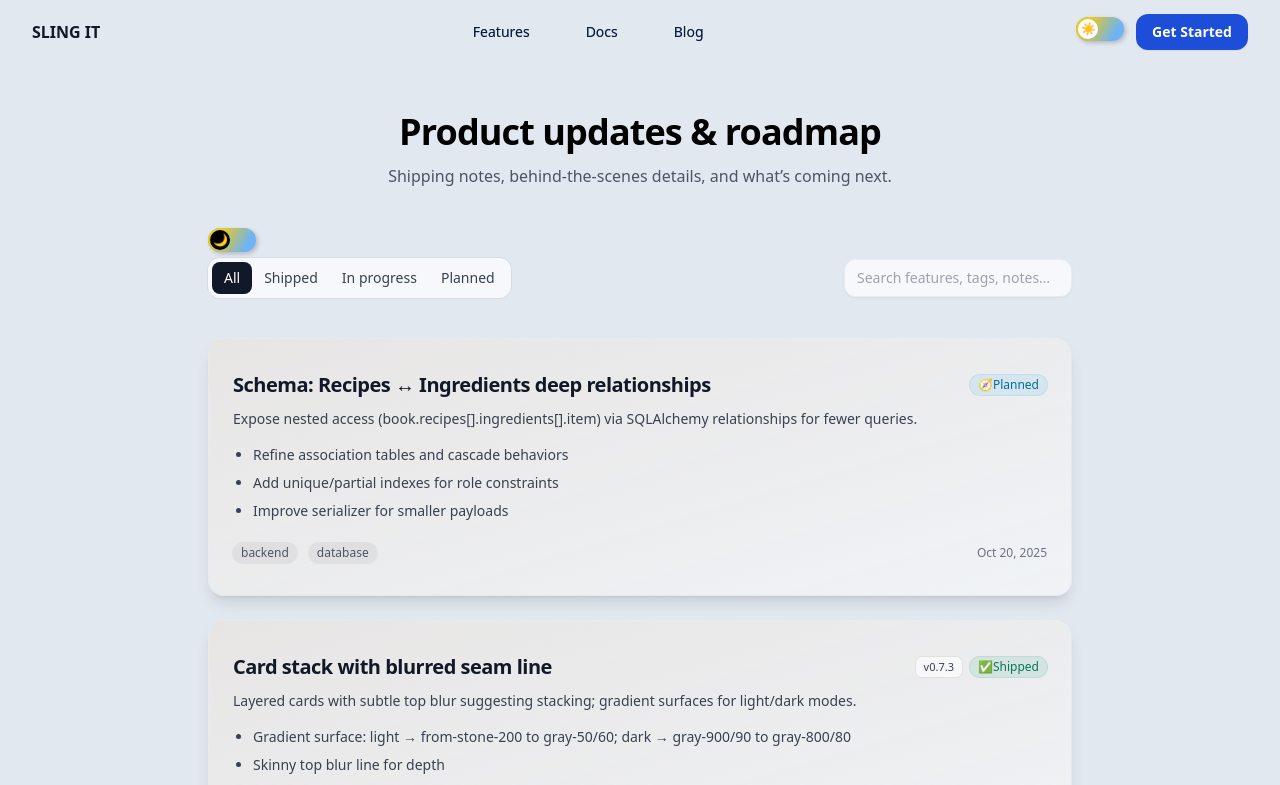
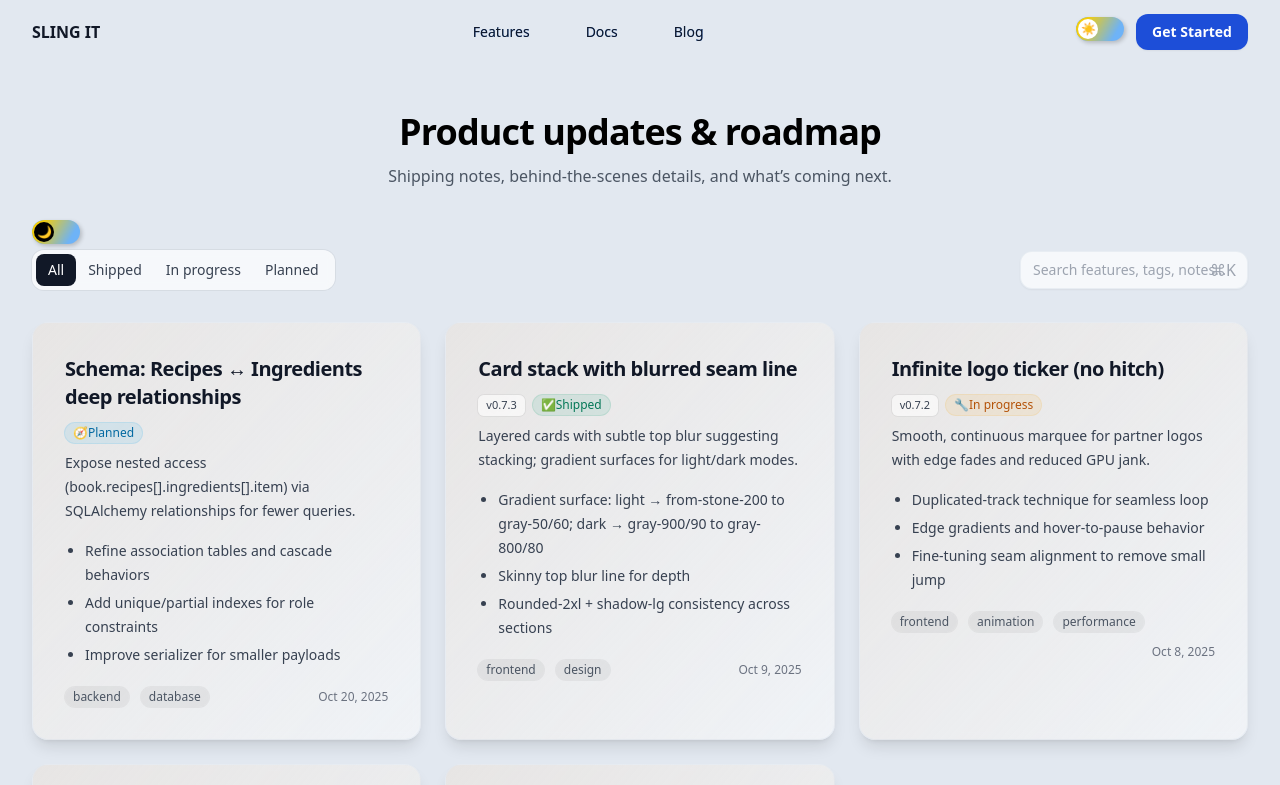
Before and after one commit to JoHeyJo/sling-it-product-site, a React (Vite) app: page /blog in a window 1280 px wide. Shown: the top 785 px of the page. Built offline with nearby package versions, Linux system fonts and the light colour scheme.

Commit message:
WIP: enable ViewSwitch logic

```diff
--- a/src/components/Blog.tsx
+++ b/src/components/Blog.tsx
@@ -3,7 +3,7 @@ import BlogGrid from "../pages/BlogGrid";
 import BlogList from "../pages/BlogList";
 
 function Blog(){
-  const [isGrid, setIsGrid] = useState(false);
+  const [isGrid, setIsGrid] = useState(true);
 
   return isGrid ? <BlogGrid /> : <BlogList />;
 }
--- a/src/pages/BlogGrid.tsx
+++ b/src/pages/BlogGrid.tsx
@@ -1,6 +1,7 @@
 import { useMemo, useState,useEffect } from "react";
 import BlogCard from "../components/BlogCard";
 import type { FeatureStatus } from "../types";
+import ViewSwitch from "../components/ViewSwitch";
 
 export default function BlogGrid() {
   const [query, setQuery] = useState("");
@@ -38,7 +39,7 @@ export default function BlogGrid() {
           Shipping notes, behind-the-scenes details, and what’s coming next.
         </p>
       </header>
-
+      <ViewSwitch />
       {/* Controls */}
       <div className="mb-8 flex flex-wrap items-center gap-3">
         <div className="inline-flex rounded-xl bg-white/70 p-1 ring-1 ring-black/5 backdrop-blur-sm dark:bg-gray-900/70 dark:ring-white/10">
```
